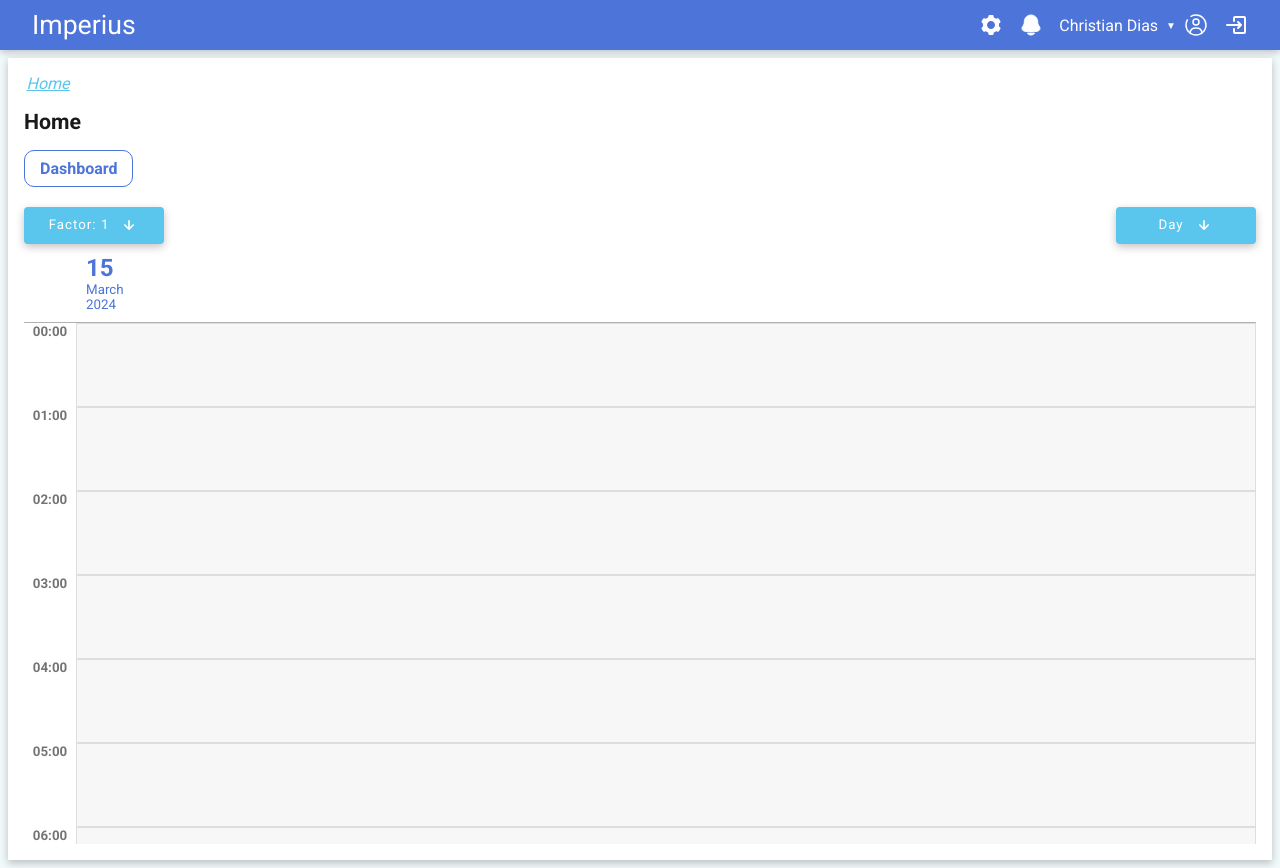
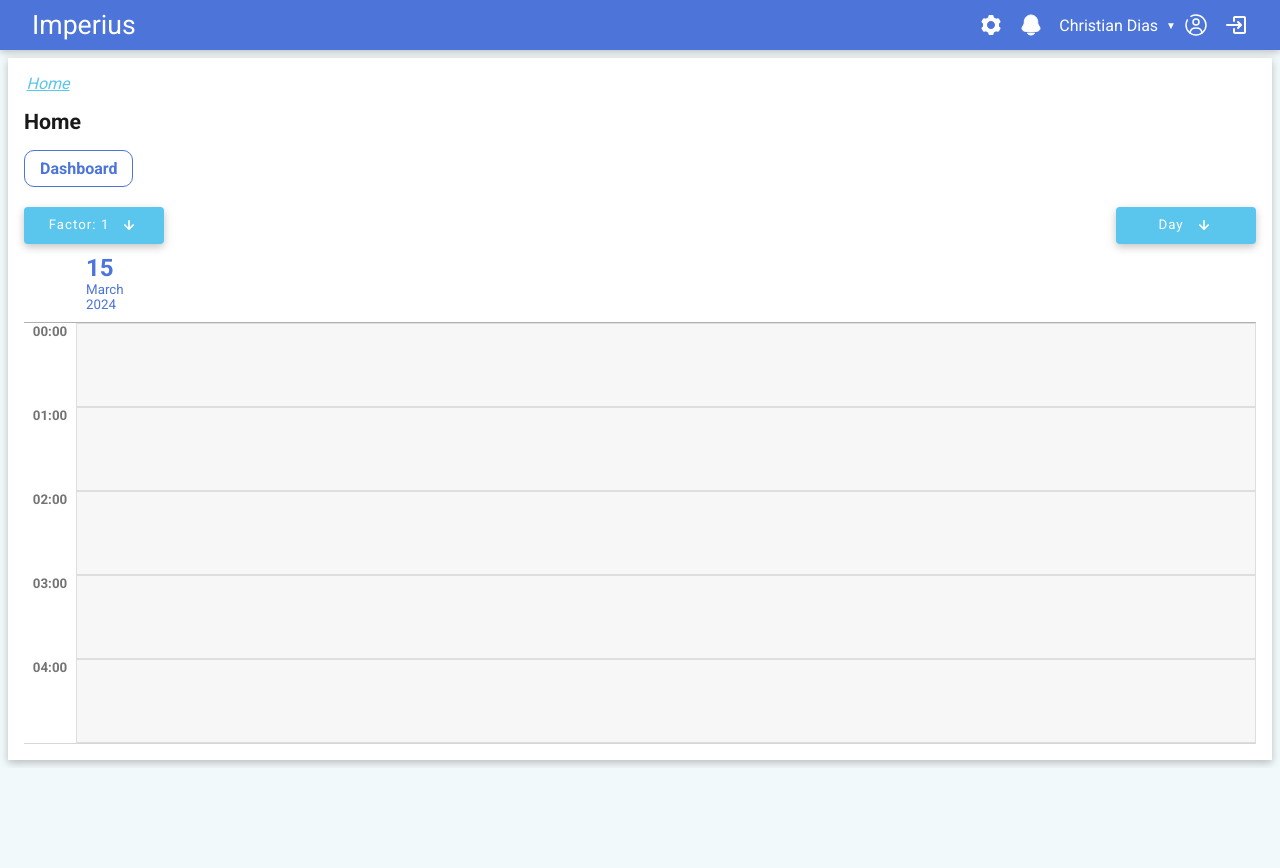
Before and after one commit to christianltdias/app, a Next.js app: page / in a window 1280 px wide. After the commit the page ends 800 px from the top, so only its background shows below. Built offline with nearby package versions, Linux system fonts and the light colour scheme.

Commit message:
more styles changes

```diff
--- a/components/calendar/views/day/calendar.day.view.module.sass
+++ b/components/calendar/views/day/calendar.day.view.module.sass
@@ -5,7 +5,8 @@
   display: flex
   flex-direction: column
   justify-content: flex-start
-  max-height: 600px
+  max-height: 500px
+  overflow: hidden
 
   .spinner-wrapper
     position: absolute
@@ -15,6 +16,8 @@
   .calendar-day-wrapper
     position: relative
     overflow: auto
+    border-bottom: 1px solid #9c9c9c67
+
 
     .calendar-hour-line
       position: absolute
--- a/components/calendar/views/month/calendar.month.view.module.sass
+++ b/components/calendar/views/month/calendar.month.view.module.sass
@@ -5,7 +5,7 @@
   display: flex
   flex-direction: column
   justify-content: flex-start
-  max-height: 600px
+  max-height: 500px
 
   .spinner-wrapper
     position: absolute
@@ -15,6 +15,7 @@
   .calendar-day-wrapper
     position: relative
     overflow: auto
+    border-bottom: 1px solid #9c9c9c67
 
     .calendar-hour-line
       position: absolute
--- a/components/calendar/views/week/calendar.week.view.module.sass
+++ b/components/calendar/views/week/calendar.week.view.module.sass
@@ -5,7 +5,7 @@
   display: flex
   flex-direction: column
   justify-content: flex-start
-  max-height: 600px
+  max-height: 500px
 
   .spinner-wrapper
     position: absolute
@@ -15,6 +15,7 @@
   .calendar-day-wrapper
     position: relative
     overflow: auto
+    border-bottom: 1px solid #9c9c9c67
 
     .calendar-hour-line
       position: absolute
--- a/styles/variables.sass
+++ b/styles/variables.sass
@@ -60,5 +60,5 @@ $tooltip-background-color: rgba(0,0,0,.8)
 $drag-cell-hover-color: rgba(230, 230, 230, 0.589)
 
 // scroll bar
-$scroll-thumb-color: rgb(114, 161, 175)
-$scroll-thumb-background: rgba(211, 211, 211, 0.671)
+$scroll-thumb-color: rgb(50, 101, 168)
+$scroll-thumb-background: rgba(231, 231, 231, 0.671)
```
